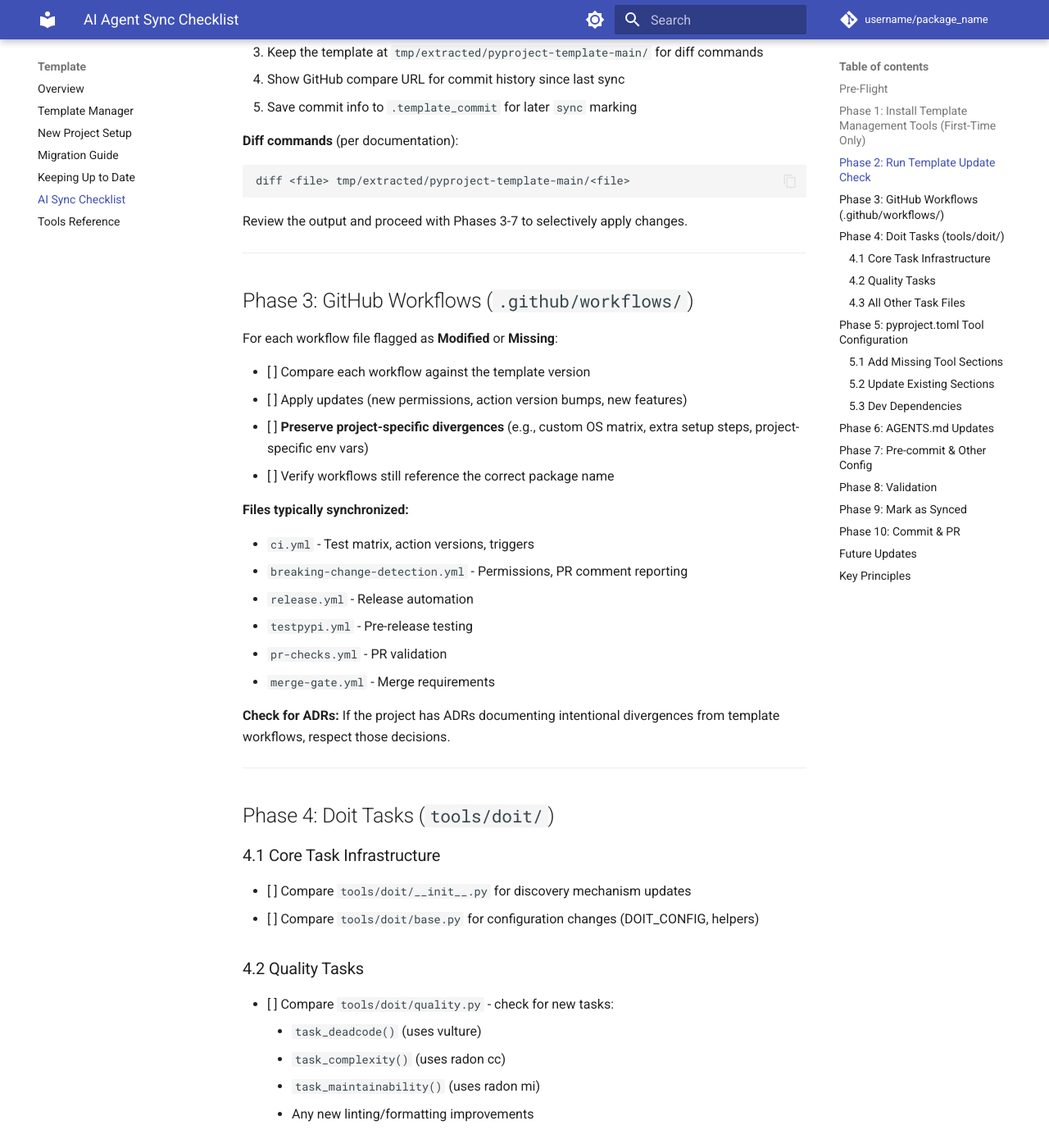
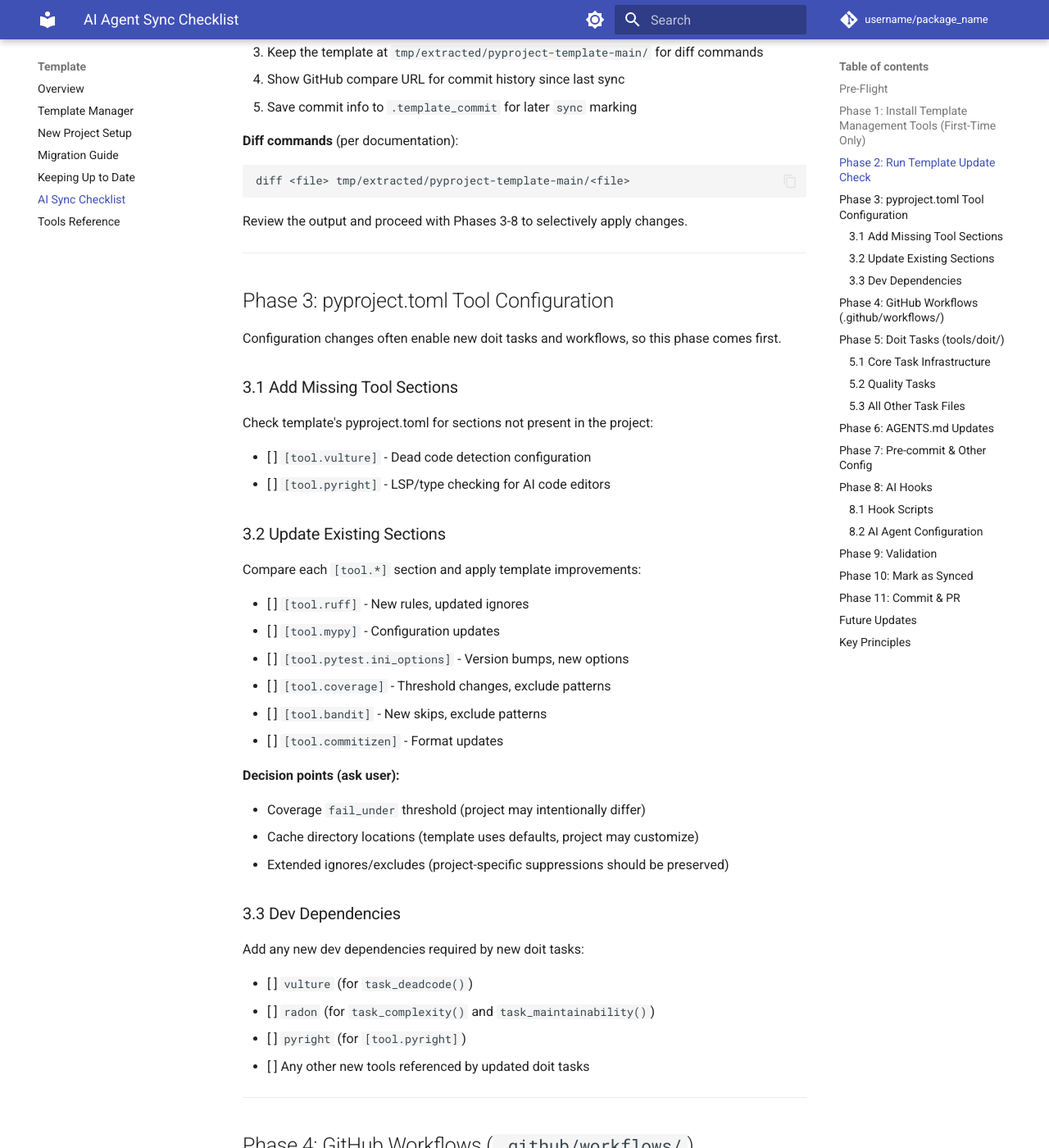
Before and after one commit to endavis/pyproject-template, an MkDocs documentation site: the page built from docs/template/ai-sync-checklist.md, in a window 1280 px wide and 1400 px high, scrolled down 1731 px. Shown: the whole window at 82% size. Built offline with MkDocs 1.6.1 and Material for MkDocs 9.7.7, drawn with Linux system fonts in a browser that asks for light colours; comment, search, counter and statistics services are not loaded; some of the changed text lies outside the part shown.

Commit message:
docs: improve ai-sync-checklist phase ordering and add AI hooks (merges PR #228, closes #226)
- Move pyproject.toml configuration from Phase 5 to Phase 3
  (config changes enable new doit tasks, so should come first)
- Add new Phase 8: AI Hooks for syncing hook scripts and
  AI agent configuration files (.claude, .gemini, .codex)
- Renumber all subsequent phases (now 11 phases total)

Closes #226

Co-authored-by: Claude Opus 4.5 <noreply@anthropic.com>

````diff
--- a/docs/template/ai-sync-checklist.md
+++ b/docs/template/ai-sync-checklist.md
@@ -79,11 +79,50 @@ This will (per [Tools Reference](tools-reference.md)):
 diff <file> tmp/extracted/pyproject-template-main/<file>
 ```
 
-Review the output and proceed with Phases 3-7 to selectively apply changes.
+Review the output and proceed with Phases 3-8 to selectively apply changes.
 
 ---
 
-## Phase 3: GitHub Workflows (`.github/workflows/`)
+## Phase 3: pyproject.toml Tool Configuration
+
+Configuration changes often enable new doit tasks and workflows, so this phase comes first.
+
+### 3.1 Add Missing Tool Sections
+
+Check template's pyproject.toml for sections not present in the project:
+
+- [ ] `[tool.vulture]` - Dead code detection configuration
+- [ ] `[tool.pyright]` - LSP/type checking for AI code editors
+
+### 3.2 Update Existing Sections
+
+Compare each `[tool.*]` section and apply template improvements:
+
+- [ ] `[tool.ruff]` - New rules, updated ignores
+- [ ] `[tool.mypy]` - Configuration updates
+- [ ] `[tool.pytest.ini_options]` - Version bumps, new options
+- [ ] `[tool.coverage]` - Threshold changes, exclude patterns
+- [ ] `[tool.bandit]` - New skips, exclude patterns
+- [ ] `[tool.commitizen]` - Format updates
+
+**Decision points (ask user):**
+
+- Coverage `fail_under` threshold (project may intentionally differ)
+- Cache directory locations (template uses defaults, project may customize)
+- Extended ignores/excludes (project-specific suppressions should be preserved)
+
+### 3.3 Dev Dependencies
+
+Add any new dev dependencies required by new doit tasks:
+
+- [ ] `vulture` (for `task_deadcode()`)
+- [ ] `radon` (for `task_complexity()` and `task_maintainability()`)
+- [ ] `pyright` (for `[tool.pyright]`)
+- [ ] Any other new tools referenced by updated doit tasks
+
+---
+
+## Phase 4: GitHub Workflows (`.github/workflows/`)
 
 For each workflow file flagged as **Modified** or **Missing**:
 
@@ -105,14 +144,14 @@ For each workflow file flagged as **Modified** or **Missing**:
 
 ---
 
-## Phase 4: Doit Tasks (`tools/doit/`)
+## Phase 5: Doit Tasks (`tools/doit/`)
 
-### 4.1 Core Task Infrastructure
+### 5.1 Core Task Infrastructure
 
 - [ ] Compare `tools/doit/__init__.py` for discovery mechanism updates
 - [ ] Compare `tools/doit/base.py` for configuration changes (DOIT_CONFIG, helpers)
 
-### 4.2 Quality Tasks
+### 5.2 Quality Tasks
 
 - [ ] Compare `tools/doit/quality.py` - check for new tasks:
     - `task_deadcode()` (uses vulture)
@@ -120,48 +159,11 @@ For each workflow file flagged as **Modified** or **Missing**:
     - `task_maintainability()` (uses radon mi)
     - Any new linting/formatting improvements
 
-### 4.3 All Other Task Files
+### 5.3 All Other Task Files
 
 - [ ] Compare each of: `github.py`, `testing.py`, `security.py`, `maintenance.py`, `release.py`, `build.py`, `docs.py`, `git.py`, `install.py`, `adr.py`, `templates.py`
 - [ ] Apply differences that are template improvements (not project-specific)
 - [ ] Skip `template_clean.py` unless cleanup capability is desired
-
----
-
-## Phase 5: pyproject.toml Tool Configuration
-
-### 5.1 Add Missing Tool Sections
-
-Check template's pyproject.toml for sections not present in the project:
-
-- [ ] `[tool.vulture]` - Dead code detection configuration
-- [ ] `[tool.pyright]` - LSP/type checking for AI code editors
-
-### 5.2 Update Existing Sections
-
-Compare each `[tool.*]` section and apply template improvements:
-
-- [ ] `[tool.ruff]` - New rules, updated ignores
-- [ ] `[tool.mypy]` - Configuration updates
-- [ ] `[tool.pytest.ini_options]` - Version bumps, new options
-- [ ] `[tool.coverage]` - Threshold changes, exclude patterns
-- [ ] `[tool.bandit]` - New skips, exclude patterns
-- [ ] `[tool.commitizen]` - Format updates
-
-**Decision points (ask user):**
-
-- Coverage `fail_under` threshold (project may intentionally differ)
-- Cache directory locations (template uses defaults, project may customize)
-- Extended ignores/excludes (project-specific suppressions should be preserved)
-
-### 5.3 Dev Dependencies
-
-Add any new dev dependencies required by new doit tasks:
-
-- [ ] `vulture` (for `task_deadcode()`)
-- [ ] `radon` (for `task_complexity()` and `task_maintainability()`)
-- [ ] `pyright` (for `[tool.pyright]`)
-- [ ] Any other new tools referenced by updated doit tasks
 
 ---
 
@@ -184,7 +186,27 @@ Add any new dev dependencies required by new doit tasks:
 
 ---
 
-## Phase 8: Validation
+## Phase 8: AI Hooks
+
+AI coding assistants (Claude Code, Gemini CLI, Codex) use hooks to block dangerous commands. See [AI Command Blocking](../development/ai/command-blocking.md) for details.
+
+### 8.1 Hook Scripts
+
+- [ ] Compare `tools/hooks/ai/block-dangerous-commands.py` for new blocked patterns
+- [ ] Compare `tools/hooks/ai/test_hook.py` for new test cases
+- [ ] Run `python3 tools/hooks/ai/test_hook.py` to verify hooks work
+
+### 8.2 AI Agent Configuration
+
+- [ ] Compare `.claude/settings.json` for Claude Code hook configuration
+- [ ] Compare `.gemini/settings.json` for Gemini CLI hook configuration
+- [ ] Compare `.codex/config.toml` for Codex CLI approval policies
+
+**Note:** If these configuration files don't exist in the downstream project, copy them from the template to enable AI safety hooks.
+
+---
+
+## Phase 9: Validation
 
 - [ ] Run `doit check` - all checks must pass
 - [ ] Run `uv run pytest` - all tests must pass
@@ -212,7 +234,7 @@ This:
 
 ---
 
-## Phase 10: Commit & PR
+## Phase 11: Commit & PR
 
 - [ ] Stage all changes
 - [ ] Commit with conventional format:
````
Also changed, not shown: other parts of docs/template/ai-sync-checklist.md (+1 -1 lines).
